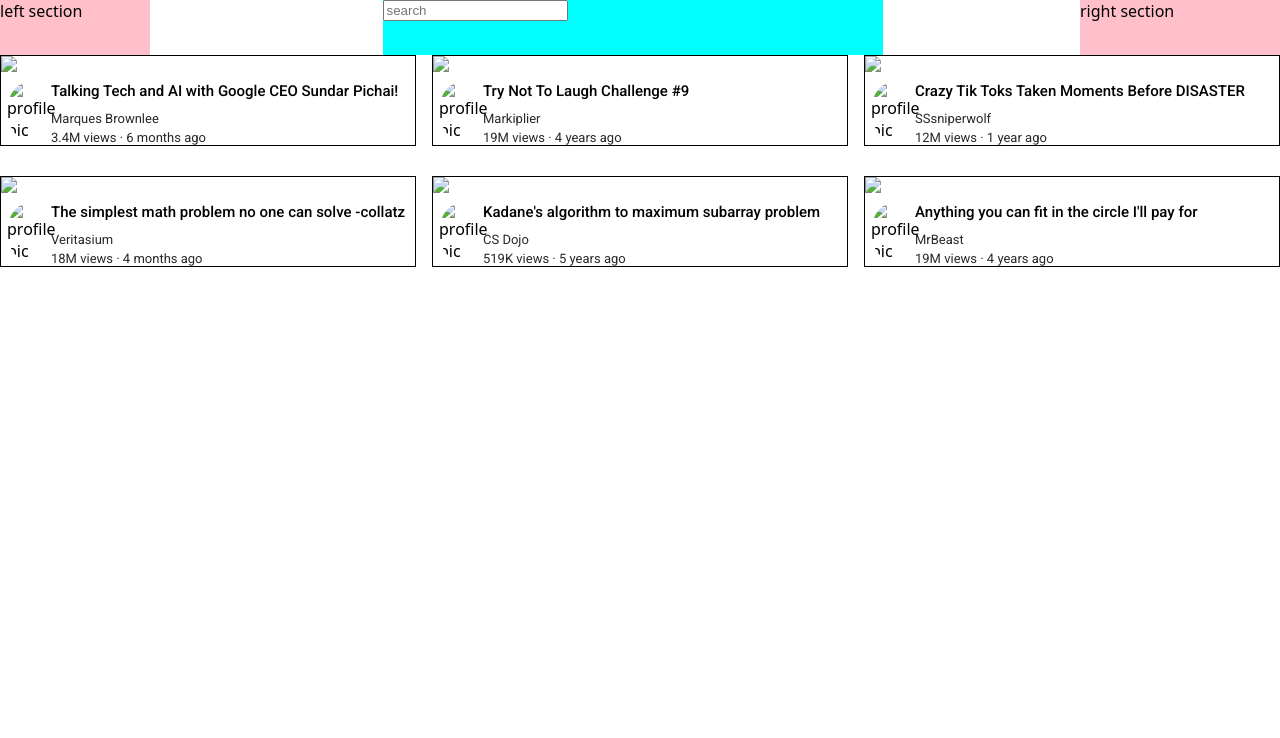
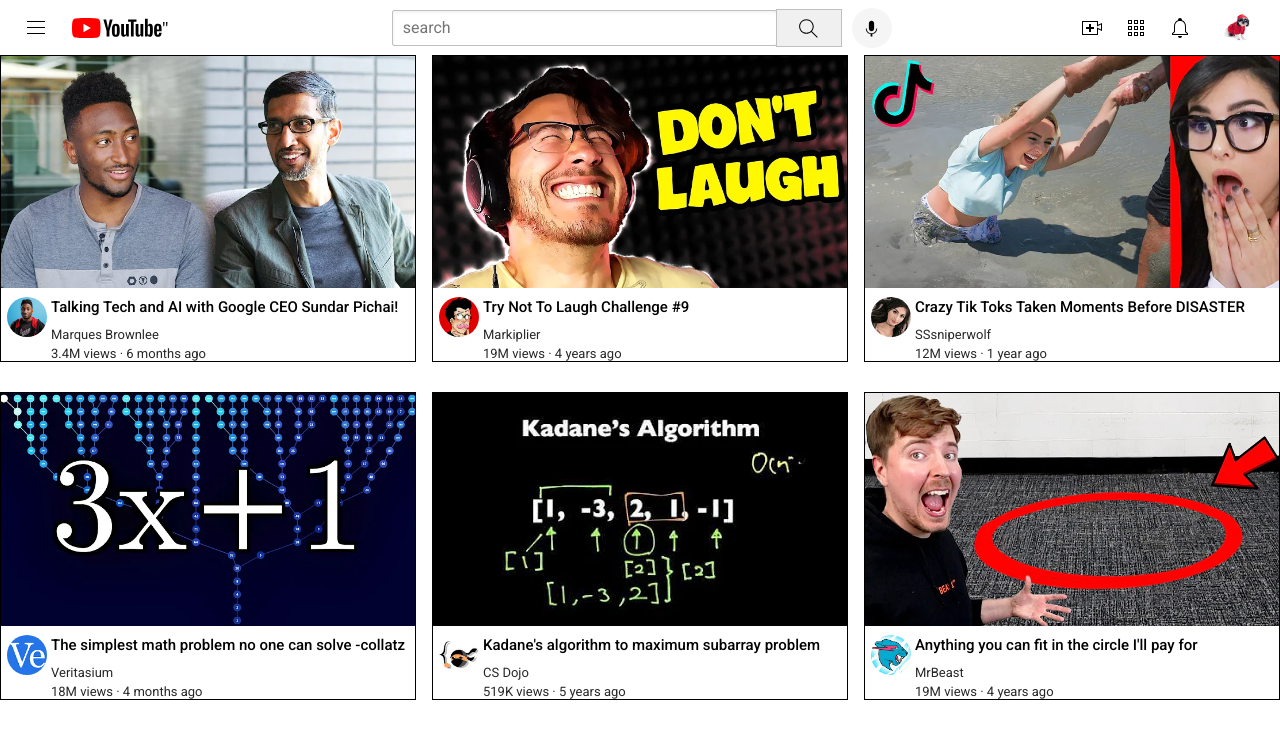
Before and after one commit to kartikchauhan13/youtube-clone, a plain HTML site: page index.html in a window 1280 px wide. Drawn offline with Linux system fonts and the light colour scheme.

Commit message:
Added a header bar in youtube

```diff
--- a/index.html
+++ b/index.html
@@ -21,23 +21,37 @@
 
 <body>
     <div class="header">
-        <div class="left-section">left section</div>
+        <div class="left-section">
+            <img src="icons/hamburger-menu.svg" class="menu-icon">
+            <img src="icons/youtube-logo.svg" class="logo-icon">"
+        </div>
         <div class="middle-section">
             <input type="text " placeholder="search" class="search-bar" />
+            <button class="search-button">
+                <img class="search-icon" src="icons/search.svg">
+            </button>
+            <button class="voice-search-button">
+                <img class="voice-search-icon" src="icons/voice-search-icon.svg">
+            </button>
         </div>
-        <div class="right-section">right section</div>
+        <div class="right-section">
+        <img class="upload-icon" src="icons/upload.svg">
+        <img class="youtube-apps-icon" src="icons/youtube-apps.svg">
+        <img class="notifications-icon" src="icons/notifications.svg">
+        <img class="current-user-picture" src="profilePics/istockphoto-183541776-612x612.jpg">
+      </div>
     </div>
 
     <div class="video-grid">
         <!-- thumbnail -->
         <div class="video-preview">
             <div>
-                <img class="thumbnail" src="Media/thumbnails/thumbnail-1.webp" />
+                <img class="thumbnail" src="thumbnails/thumbnail-1.webp" />
             </div>
             <!-- video info -->
             <div class="info">
-                <div class="video-profile"><img src="Media/profilePics/channel-1.jpeg" alt="profile pic"
-                        class="profile-pic"></div>
+                <div class="video-profile"><img src="profilePics/channel-1.jpeg" alt="profile pic" class="profile-pic">
+                </div>
                 <div class="video-info">
                     <p class="video-title">
                         Talking Tech and AI with Google CEO Sundar Pichai!
@@ -51,11 +65,11 @@
 
         <div class="video-preview">
             <div>
-                <img class="thumbnail" src="Media/thumbnails/thumbnail-2.webp" />
+                <img class="thumbnail" src="thumbnails/thumbnail-2.webp" />
             </div>
             <div class="info">
-                <div class="video-profile"><img src="Media/profilePics/channel-2.jpeg" alt="profile pic"
-                        class="profile-pic"></div>
+                <div class="video-profile"><img src="profilePics/channel-2.jpeg" alt="profile pic" class="profile-pic">
+                </div>
                 <div class="video-info">
                     <p class="video-title">
                         Try Not To Laugh Challenge #9
@@ -68,12 +82,12 @@
 
         <div class="video-preview">
             <div>
-                <img class="thumbnail" src="Media/thumbnails/thumbnail-3.webp" />
+                <img class="thumbnail" src="thumbnails/thumbnail-3.webp" />
             </div>
             <!-- video info -->
             <div class="info">
-                <div class="video-profile"><img src="Media/profilePics/channel-3.jpeg" alt="profile pic"
-                        class="profile-pic"></div>
+                <div class="video-profile"><img src="profilePics/channel-3.jpeg" alt="profile pic" class="profile-pic">
+                </div>
                 <div class="video-info">
                     <p class="video-title">
                         Crazy Tik Toks Taken Moments Before DISASTER
@@ -86,11 +100,11 @@
 
         <div class="video-preview">
             <div>
-                <img class="thumbnail" src="Media/thumbnails/thumbnail-4.webp" />
+                <img class="thumbnail" src="thumbnails/thumbnail-4.webp" />
             </div>
             <div class="info">
-                <div class="video-profile"><img src="Media/profilePics/channel-4.jpeg" alt="profile pic"
-                        class="profile-pic"></div>
+                <div class="video-profile"><img src="profilePics/channel-4.jpeg" alt="profile pic" class="profile-pic">
+                </div>
                 <div class="video-info">
                     <p class="video-title">
                         The simplest math problem no one can solve -collatz
@@ -103,12 +117,12 @@
         </div>
         <div class="video-preview">
             <div>
-                <img class="thumbnail" src="Media/thumbnails/thumbnail-5.webp" />
+                <img class="thumbnail" src="thumbnails/thumbnail-5.webp" />
             </div>
             <!-- video info -->
             <div class="info">
-                <div class="video-profile"><img src="Media/profilePics/channel-5.jpeg" alt="profile pic"
-                        class="profile-pic"></div>
+                <div class="video-profile"><img src="profilePics/channel-5.jpeg" alt="profile pic" class="profile-pic">
+                </div>
                 <div class="video-info">
                     <p class="video-title">
                         Kadane's algorithm to maximum subarray problem
@@ -121,11 +135,11 @@
         </div>
         <div class="video-preview">
             <div>
-                <img class="thumbnail" src="Media/thumbnails/thumbnail-6.webp" />
+                <img class="thumbnail" src="thumbnails/thumbnail-6.webp" />
             </div>
             <div class="info">
-                <div class="video-profile"><img src="Media/profilePics/channel-6.jpeg" alt="profile pic"
-                        class="profile-pic"></div>
+                <div class="video-profile"><img src="profilePics/channel-6.jpeg" alt="profile pic" class="profile-pic">
+                </div>
                 <div class="video-info">
                     <p class="video-title">
                         Anything you can fit in the circle I'll pay for
--- a/styles/header.css
+++ b/styles/header.css
@@ -4,18 +4,93 @@
     height:55px;
     justify-content: space-between;
 }
-.left-section{
-    width:150px;
-    background-color:pink;
-}
+
 .middle-section{
     flex:1;
     max-width:500px;
-    background-color:aqua;
     margin-left:70px;
     margin-right:35px;
+    display:flex;
+    align-items:center;
 }
-.right-section{
-    width:200px;
-    background-color:pink;
+
+.left-section{
+    display:flex;
+    align-items:center;
 }
+.menu-icon{
+    height:24px;
+    margin-left: 24px;
+    margin-right: 24px;
+}
+.logo-icon{
+    height:20px;
+}
+.search-bar{
+    flex:1;
+    height:36px;
+    padding-left:10px;
+    font-size:16px;
+    border-width: 1px;
+    border-style: solid;
+    border-color: rgb(192, 192, 192);
+    border-radius: 2px;
+    box-shadow: inset 1px 2px 3px rgba(0, 0, 0, 0.05);
+    width: 0;
+}
+.search-bar::placeholder{
+    font-size:16px;
+    font-family:Roboto,Arial;
+}
+.search-button{
+    height: 38px;
+    width: 66px;
+    background-color: rgb(240, 240, 240);
+    border-width: 1px;
+    border-style: solid;
+    border-color: rgb(192, 192, 192);
+    margin-left: -1px;
+    margin-right: 10px;
+}
+.search-icon {
+  height: 25px;
+  margin-top: 4px;
+}
+.voice-search-icon{
+    height:25px;
+    padding-top:4px;
+}
+.voice-search-button{
+height: 40px;
+width: 40px;
+border-radius: 20px;
+border: none;
+background-color: rgb(245, 245, 245);
+
+}
+.right-section {
+flex-shrink: 0;
+display: flex;
+width: 180px;
+margin-right: 20px;
+align-items: center;
+justify-content: space-between;
+
+}
+
+.upload-icon {
+  height: 24px;
+}
+
+.youtube-apps-icon {
+  height: 24px;
+}
+
+.notifications-icon {
+  height: 24px;
+}
+
+.current-user-picture {
+  height: 32px;
+  border-radius: 16px;
+}
```
Also changed, not shown: profilePics/istockphoto-183541776-612x612.jpg (added).
